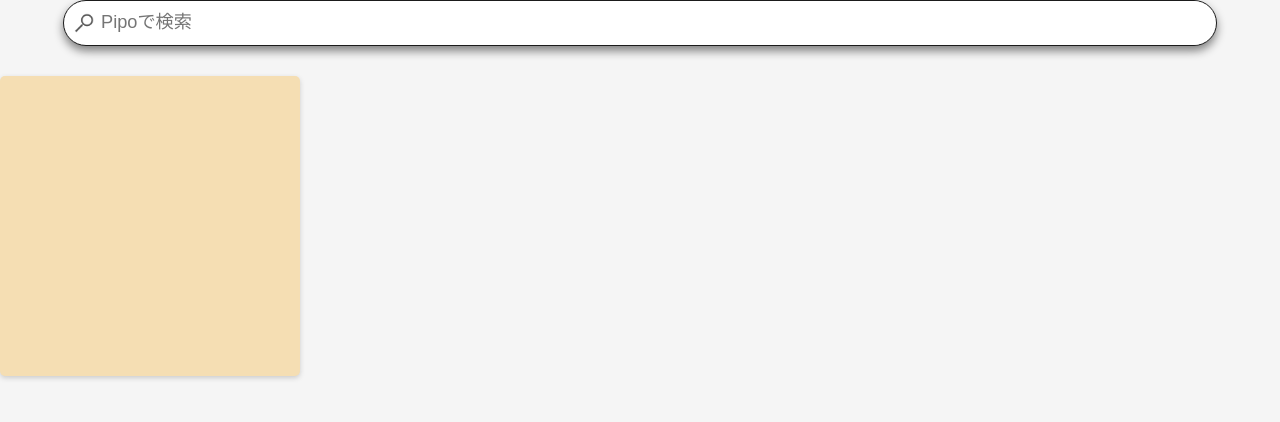
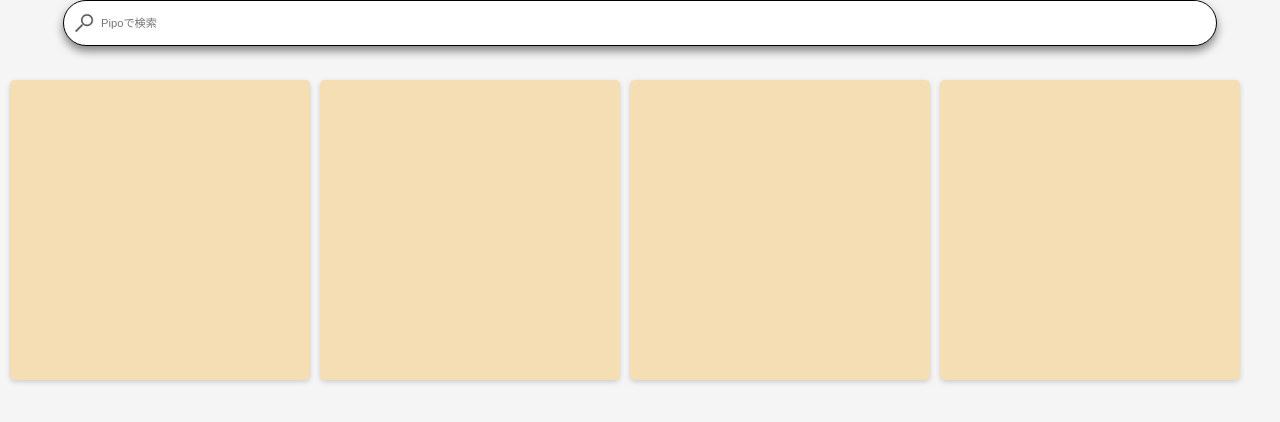
Before and after one commit to EbichanOO/pipo, a React (Create React App) app in the folder react/my-app/: page /search in a window 1280 px wide. Shown: the top 422 px of the page. Built offline with nearby package versions, Linux system fonts and the light colour scheme.

Commit message:
[add]article list and css style

```diff
--- a/react/my-app/src/App.css
+++ b/react/my-app/src/App.css
@@ -49,10 +49,19 @@
   text-align: center;
   background-color: #f5f5f5;
 }
+.Info-header {
+  min-height: 50px;
+}
 .Info-body {
-  min-height: 100vh;
+  min-height: calc(100vh - 50px);
   font-size: calc(10px + 2vmin);
   color: #1b1b1b;
+}
+.Article-container {
+  height: 100%;
+  display: flex;
+  flex-flow: row wrap;
+  justify-content: left;
 }
 
 /* Search CSS */
@@ -64,7 +73,7 @@
   margin: auto;
 }
 
-.Info-body .Search {
+.Info-header .Search {
   box-shadow: 0 5px 10px 0 #808080;
   height: 44px;
   position:relative;
@@ -105,6 +114,8 @@
   background-color: #f5deb3;
   border-radius: 5px;
   box-shadow: 0 2px 5px #ccc;
+  margin-top: calc(300px / 10);
+  margin-left: calc(300px / 30);
 }
 
 .Article-card .p {
--- a/react/my-app/src/articleCard.js
+++ b/react/my-app/src/articleCard.js
@@ -4,8 +4,9 @@ function ArticleCard(props) {
     const articleURL = props.url;
     const articleTitle = props.title;
     const articleParagraph = props.paragraph;
+    function redirectToUrl() {window.location.href = articleURL}
     return (
-        <div className="Article-card" onClick={useNavigate(articleURL)}>
+        <div className="Article-card" onClick={redirectToUrl}>
             <h3>{articleTitle}</h3>
             <p>{articleParagraph}</p>
         </div>
--- a/react/my-app/src/informationPage.js
+++ b/react/my-app/src/informationPage.js
@@ -8,11 +8,21 @@ function InfoPage() {
     const location = useLocation();
     const prevSearchWords = String(location.state);
 
+    var articleCardList = [
+        <ArticleCard url="https://www.sejuku.net/blog/60444"/>,
+        <ArticleCard />,
+        <ArticleCard />,
+        <ArticleCard /> ];
+
     return (
         <div className="Info-page">
+            <header className="Info-header">
+                <SearchForm initState={prevSearchWords} />
+            </header>
             <body className="Info-body">
-                <SearchForm initState={prevSearchWords} />
-                <ArticleCard />
+                <div className="Article-container">
+                    {articleCardList}
+                </div>
             </body>
         </div>
     );
--- a/react/my-app/src/search.js
+++ b/react/my-app/src/search.js
@@ -18,7 +18,6 @@ function SearchForm(props) {
   function handleSubmit(event) {
     event.preventDefault();
     if (state !== ""){
-      alert(state)
       navigate('../search', {replace:true, state:state});
     }
   }
```
